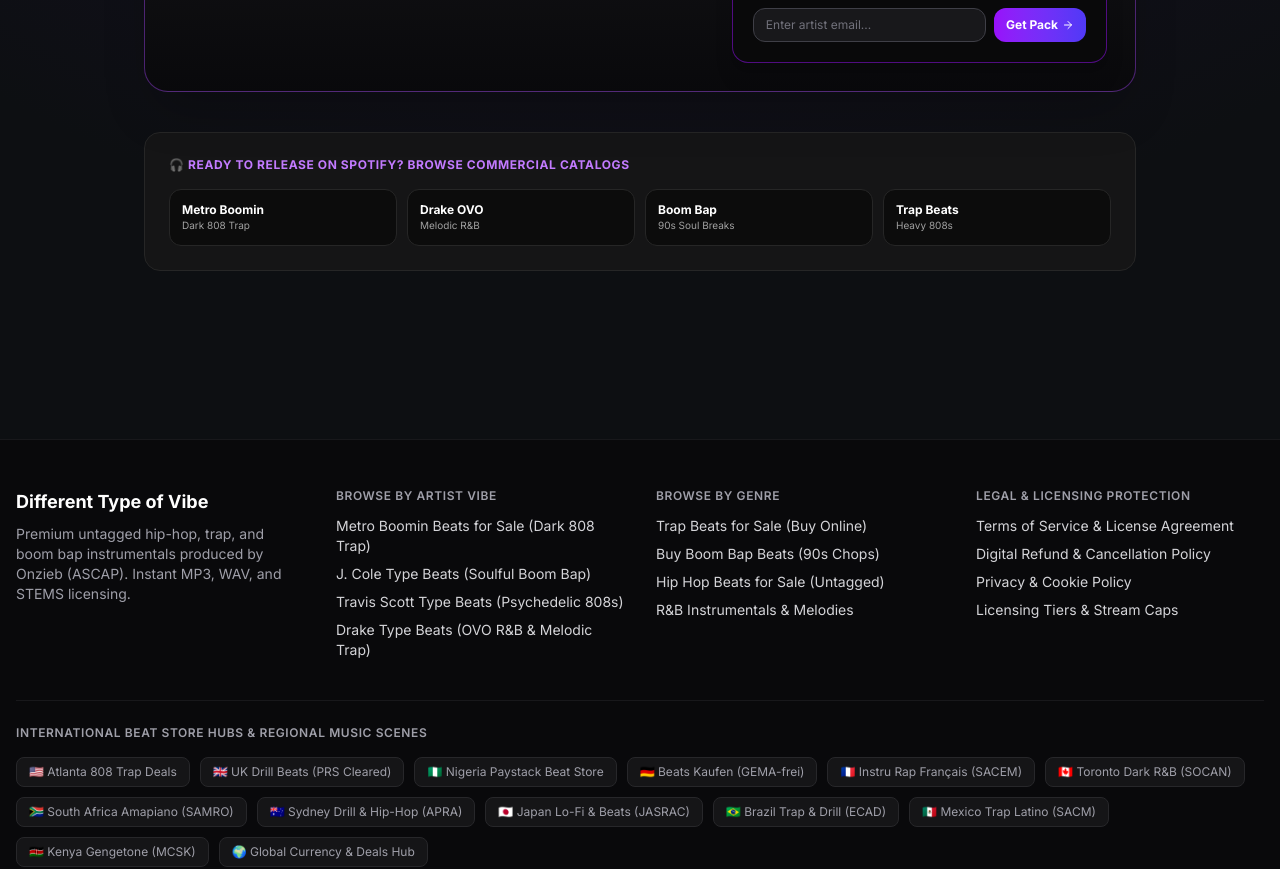
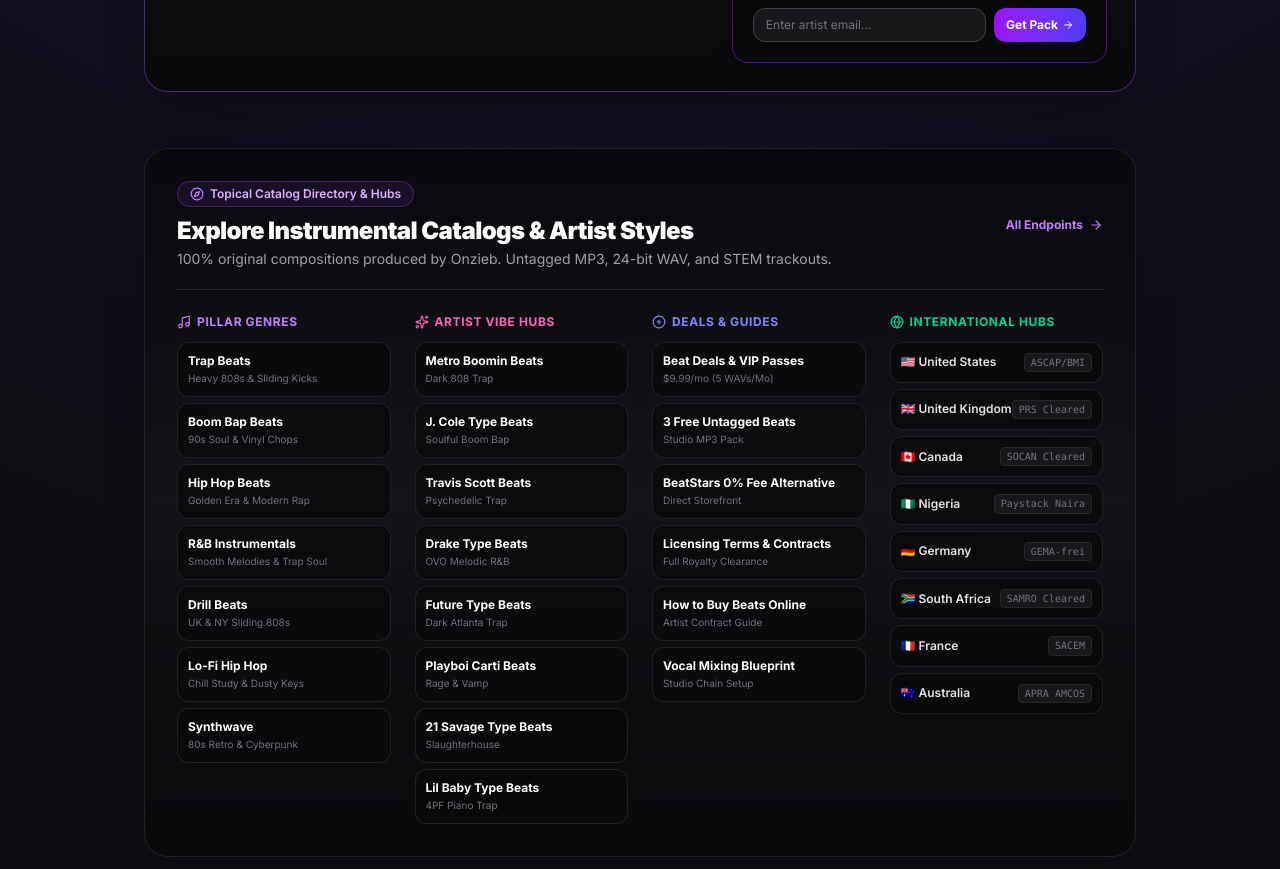
Before and after one commit to DIFFTYPEOFVIBE/different-type-of-vibe, a Next.js app: page /free-downloads in a window 1280 px wide. Shown: the part 1060-1929 px from the top of the page. Built offline with nearby package versions, Linux system fonts and the light colour scheme; no server answers.

Commit message:
feat(seo): build and embed SiloInterlinkingMesh component and fix internal links on /links, /deals, and /free-downloads

```diff
--- a/src/app/deals/page.tsx
+++ b/src/app/deals/page.tsx
@@ -3,6 +3,7 @@ import { Metadata } from 'next';
 import Link from 'next/link';
 import SubscriptionPricing from '@/components/SubscriptionPricing';
 import SxoBeatCalculator from '@/components/SxoBeatCalculator';
+import SiloInterlinkingMesh from '@/components/SiloInterlinkingMesh';
 import { Tag, Sparkles, ShieldCheck, ChevronRight } from 'lucide-react';
 
 export const metadata: Metadata = {
@@ -116,6 +117,8 @@ export default function DealsPage() {
         </div>
         <SubscriptionPricing />
       </section>
+
+      <SiloInterlinkingMesh />
     </main>
   );
 }
--- a/src/app/free-downloads/page.tsx
+++ b/src/app/free-downloads/page.tsx
@@ -1,6 +1,7 @@
 import { Metadata } from 'next';
 import Link from 'next/link';
 import SxoBeatCalculator from '@/components/SxoBeatCalculator';
+import SiloInterlinkingMesh from '@/components/SiloInterlinkingMesh';
 import { Download, Sparkles, CheckCircle2, ArrowRight, Music, Disc } from 'lucide-react';
 
 export const metadata: Metadata = {
@@ -103,28 +104,7 @@ export default function FreeDownloadsPage() {
 
       <SxoBeatCalculator />
 
-      {/* Internal Link Silo to Commercial Catalogs */}
-      <div className="my-10 p-6 rounded-2xl bg-neutral-900/80 border border-neutral-800 space-y-4">
-        <span className="text-purple-400 font-bold text-xs uppercase tracking-wider block">🎧 Ready to Release on Spotify? Browse Commercial Catalogs</span>
-        <div className="grid grid-cols-2 sm:grid-cols-4 gap-2.5">
-          <Link href="/vibe/metro-boomin-type-beats" className="p-3 bg-neutral-950/80 border border-neutral-800 rounded-xl hover:border-purple-600 transition group">
-            <span className="block text-xs font-bold text-white group-hover:text-purple-400">Metro Boomin</span>
-            <span className="block text-[10px] text-neutral-400">Dark 808 Trap</span>
-          </Link>
-          <Link href="/vibe/drake-type-beats" className="p-3 bg-neutral-950/80 border border-neutral-800 rounded-xl hover:border-purple-600 transition group">
-            <span className="block text-xs font-bold text-white group-hover:text-purple-400">Drake OVO</span>
-            <span className="block text-[10px] text-neutral-400">Melodic R&amp;B</span>
-          </Link>
-          <Link href="/genre/boom-bap-beats" className="p-3 bg-neutral-950/80 border border-neutral-800 rounded-xl hover:border-purple-600 transition group">
-            <span className="block text-xs font-bold text-white group-hover:text-purple-400">Boom Bap</span>
-            <span className="block text-[10px] text-neutral-400">90s Soul Breaks</span>
-          </Link>
-          <Link href="/genre/trap-beats" className="p-3 bg-neutral-950/80 border border-neutral-800 rounded-xl hover:border-purple-600 transition group">
-            <span className="block text-xs font-bold text-white group-hover:text-purple-400">Trap Beats</span>
-            <span className="block text-[10px] text-neutral-400">Heavy 808s</span>
-          </Link>
-        </div>
-      </div>
+      <SiloInterlinkingMesh />
     </main>
   );
 }
--- /dev/null
+++ b/src/components/SiloInterlinkingMesh.tsx
@@ -0,0 +1,115 @@
+import React from 'react';
+import Link from 'next/link';
+import { Music, Disc, Sparkles, Globe, Compass, ArrowRight } from 'lucide-react';
+
+const GENRES = [
+  { href: '/genre/trap-beats', name: 'Trap Beats', desc: 'Heavy 808s & Sliding Kicks' },
+  { href: '/genre/boom-bap-beats', name: 'Boom Bap Beats', desc: '90s Soul & Vinyl Chops' },
+  { href: '/genre/hip-hop-beats', name: 'Hip Hop Beats', desc: 'Golden Era & Modern Rap' },
+  { href: '/genre/rb-instrumentals', name: 'R&B Instrumentals', desc: 'Smooth Melodies & Trap Soul' },
+  { href: '/genre/drill-beats', name: 'Drill Beats', desc: 'UK & NY Sliding 808s' },
+  { href: '/genre/lofi-hip-hop-beats', name: 'Lo-Fi Hip Hop', desc: 'Chill Study & Dusty Keys' },
+  { href: '/genre/synthwave-instrumentals', name: 'Synthwave', desc: '80s Retro & Cyberpunk' },
+];
+
+const VIBES = [
+  { href: '/vibe/metro-boomin-type-beats', name: 'Metro Boomin Beats', tag: 'Dark 808 Trap' },
+  { href: '/vibe/j-cole-type-beats', name: 'J. Cole Type Beats', tag: 'Soulful Boom Bap' },
+  { href: '/vibe/travis-scott-type-beats', name: 'Travis Scott Beats', tag: 'Psychedelic Trap' },
+  { href: '/vibe/drake-type-beats', name: 'Drake Type Beats', tag: 'OVO Melodic R&B' },
+  { href: '/vibe/future-type-beats', name: 'Future Type Beats', tag: 'Dark Atlanta Trap' },
+  { href: '/vibe/playboi-carti-type-beats', name: 'Playboi Carti Beats', tag: 'Rage & Vamp' },
+  { href: '/vibe/21-savage-type-beats', name: '21 Savage Type Beats', tag: 'Slaughterhouse' },
+  { href: '/vibe/lil-baby-type-beats', name: 'Lil Baby Type Beats', tag: '4PF Piano Trap' },
+];
+
+const GUIDES = [
+  { href: '/deals', name: 'Beat Deals & VIP Passes', desc: '$9.99/mo (5 WAVs/Mo)' },
+  { href: '/free-downloads', name: '3 Free Untagged Beats', desc: 'Studio MP3 Pack' },
+  { href: '/beatstarz-alternative', name: 'BeatStars 0% Fee Alternative', desc: 'Direct Storefront' },
+  { href: '/licensing-terms', name: 'Licensing Terms & Contracts', desc: 'Full Royalty Clearance' },
+  { href: '/blog/how-to-buy-beats-online', name: 'How to Buy Beats Online', desc: 'Artist Contract Guide' },
+  { href: '/blog/vocal-mixing-guide-for-artists', name: 'Vocal Mixing Blueprint', desc: 'Studio Chain Setup' },
+];
+
+const HUBS = [
+  { href: '/deals/united-states', name: '🇺🇸 United States', label: 'ASCAP/BMI' },
+  { href: '/deals/united-kingdom', name: '🇬🇧 United Kingdom', label: 'PRS Cleared' },
+  { href: '/deals/canada', name: '🇨🇦 Canada', label: 'SOCAN Cleared' },
+  { href: '/deals/nigeria', name: '🇳🇬 Nigeria', label: 'Paystack Naira' },
+  { href: '/deals/germany', name: '🇩🇪 Germany', label: 'GEMA-frei' },
+  { href: '/deals/south-africa', name: '🇿🇦 South Africa', label: 'SAMRO Cleared' },
+  { href: '/deals/france', name: '🇫🇷 France', label: 'SACEM' },
+  { href: '/deals/australia', name: '🇦🇺 Australia', label: 'APRA AMCOS' },
+];
+
+export default function SiloInterlinkingMesh({ className = '' }: { className?: string }) {
+  return (
+    <section className={`my-14 bg-gradient-to-b from-zinc-950/90 via-zinc-900/60 to-zinc-950 border border-zinc-800/80 rounded-3xl p-6 md:p-8 shadow-2xl ${className}`}>
+      <div className="flex flex-col md:flex-row md:items-center justify-between gap-4 pb-5 border-b border-zinc-800">
+        <div>
+          <div className="inline-flex items-center gap-1.5 px-3 py-1 rounded-full bg-purple-500/10 border border-purple-500/30 text-purple-300 text-xs font-semibold mb-2">
+            <Compass className="w-3.5 h-3.5 text-purple-400" />
+            <span>Topical Catalog Directory &amp; Hubs</span>
+          </div>
+          <h2 className="text-xl md:text-2xl font-black text-white tracking-tight">Explore Instrumental Catalogs &amp; Artist Styles</h2>
+          <p className="text-zinc-400 text-xs md:text-sm mt-0.5">100% original compositions produced by Onzieb. Untagged MP3, 24-bit WAV, and STEM trackouts.</p>
+        </div>
+        <Link href="/links" className="inline-flex items-center gap-1.5 text-xs font-bold text-purple-400 hover:text-purple-300 transition">
+          <span>All Endpoints</span>
+          <ArrowRight className="w-3.5 h-3.5" />
+        </Link>
+      </div>
+
+      <div className="grid grid-cols-1 md:grid-cols-2 lg:grid-cols-4 gap-6 mt-6">
+        <div className="space-y-3">
+          <h3 className="text-xs font-bold uppercase tracking-wider text-purple-400 flex items-center gap-1.5"><Music className="w-3.5 h-3.5" /><span>Pillar Genres</span></h3>
+          <div className="space-y-1.5">
+            {GENRES.map((g) => (
+              <Link key={g.href} href={g.href} className="group block p-2.5 rounded-xl bg-zinc-950/70 border border-zinc-800/80 hover:border-purple-500/60 hover:bg-zinc-900/80 transition">
+                <div className="text-xs font-bold text-white group-hover:text-purple-300 transition">{g.name}</div>
+                <div className="text-[10px] text-zinc-500 mt-0.5">{g.desc}</div>
+              </Link>
+            ))}
+          </div>
+        </div>
+
+        <div className="space-y-3">
+          <h3 className="text-xs font-bold uppercase tracking-wider text-pink-400 flex items-center gap-1.5"><Sparkles className="w-3.5 h-3.5" /><span>Artist Vibe Hubs</span></h3>
+          <div className="space-y-1.5">
+            {VIBES.map((v) => (
+              <Link key={v.href} href={v.href} className="group block p-2.5 rounded-xl bg-zinc-950/70 border border-zinc-800/80 hover:border-pink-500/60 hover:bg-zinc-900/80 transition">
+                <div className="text-xs font-bold text-white group-hover:text-pink-300 transition">{v.name}</div>
+                <div className="text-[10px] text-zinc-500 mt-0.5">{v.tag}</div>
+              </Link>
+            ))}
+          </div>
+        </div>
+
+        <div className="space-y-3">
+          <h3 className="text-xs font-bold uppercase tracking-wider text-indigo-400 flex items-center gap-1.5"><Disc className="w-3.5 h-3.5" /><span>Deals &amp; Guides</span></h3>
+          <div className="space-y-1.5">
+            {GUIDES.map((b) => (
+              <Link key={b.href} href={b.href} className="group block p-2.5 rounded-xl bg-zinc-950/70 border border-zinc-800/80 hover:border-indigo-500/60 hover:bg-zinc-900/80 transition">
+                <div className="text-xs font-bold text-white group-hover:text-indigo-300 transition">{b.name}</div>
+                <div className="text-[10px] text-zinc-500 mt-0.5">{b.desc}</div>
+              </Link>
+            ))}
+          </div>
+        </div>
+
+        <div className="space-y-3">
+          <h3 className="text-xs font-bold uppercase tracking-wider text-emerald-400 flex items-center gap-1.5"><Globe className="w-3.5 h-3.5" /><span>International Hubs</span></h3>
+          <div className="grid grid-cols-1 gap-1.5">
+            {HUBS.map((h) => (
+              <Link key={h.href} href={h.href} className="group flex items-center justify-between p-2.5 rounded-xl bg-zinc-950/70 border border-zinc-800/80 hover:border-emerald-500/60 hover:bg-zinc-900/80 transition text-xs">
+                <span className="font-semibold text-zinc-200 group-hover:text-emerald-300 transition">{h.name}</span>
+                <span className="text-[10px] font-mono text-zinc-500 bg-zinc-900 px-1.5 py-0.5 rounded border border-zinc-800">{h.label}</span>
+              </Link>
+            ))}
+          </div>
+        </div>
+      </div>
+    </section>
+  );
+}
```
Also changed, not shown: src/app/links/page.tsx (+10 -4 lines).
